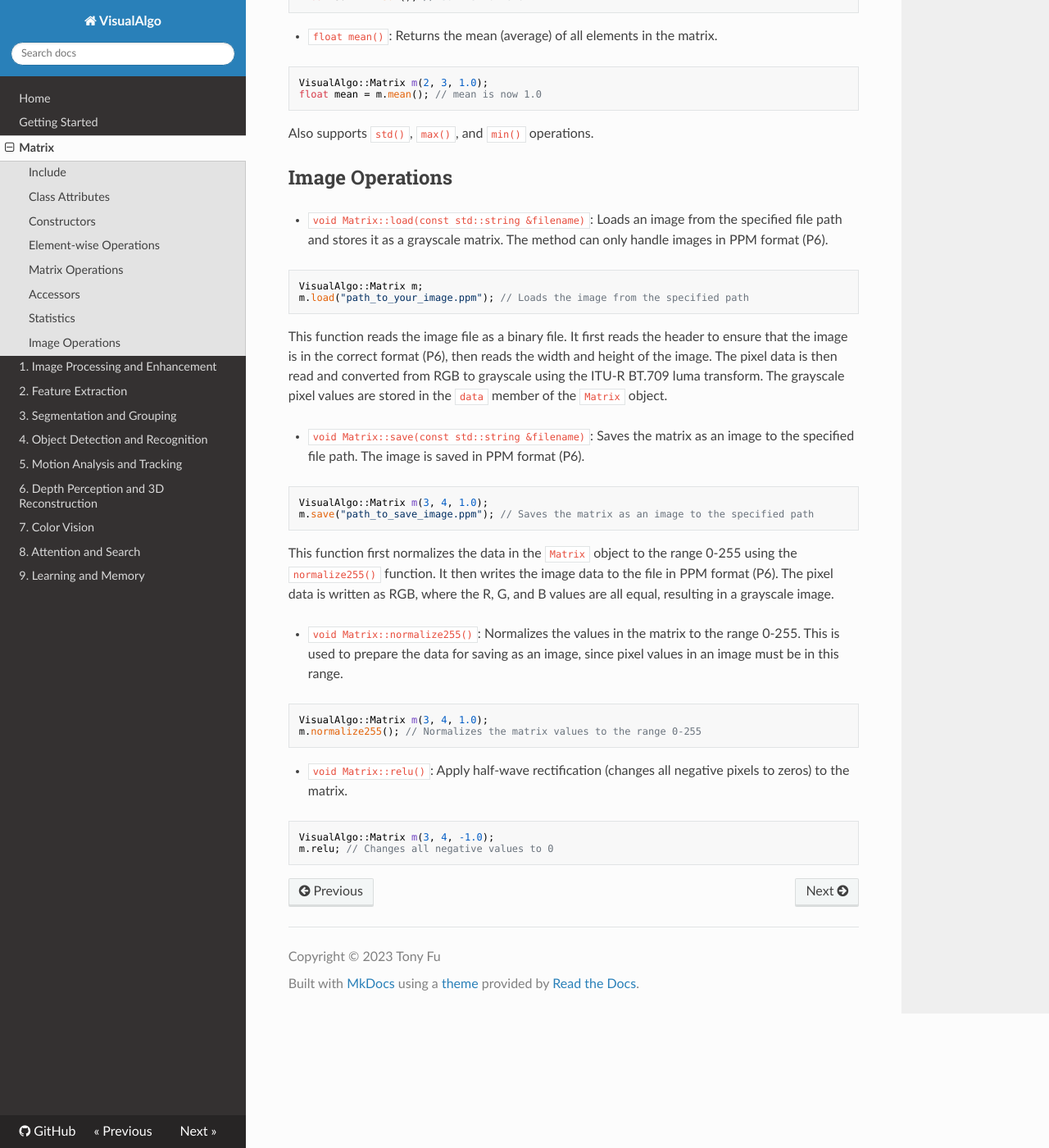
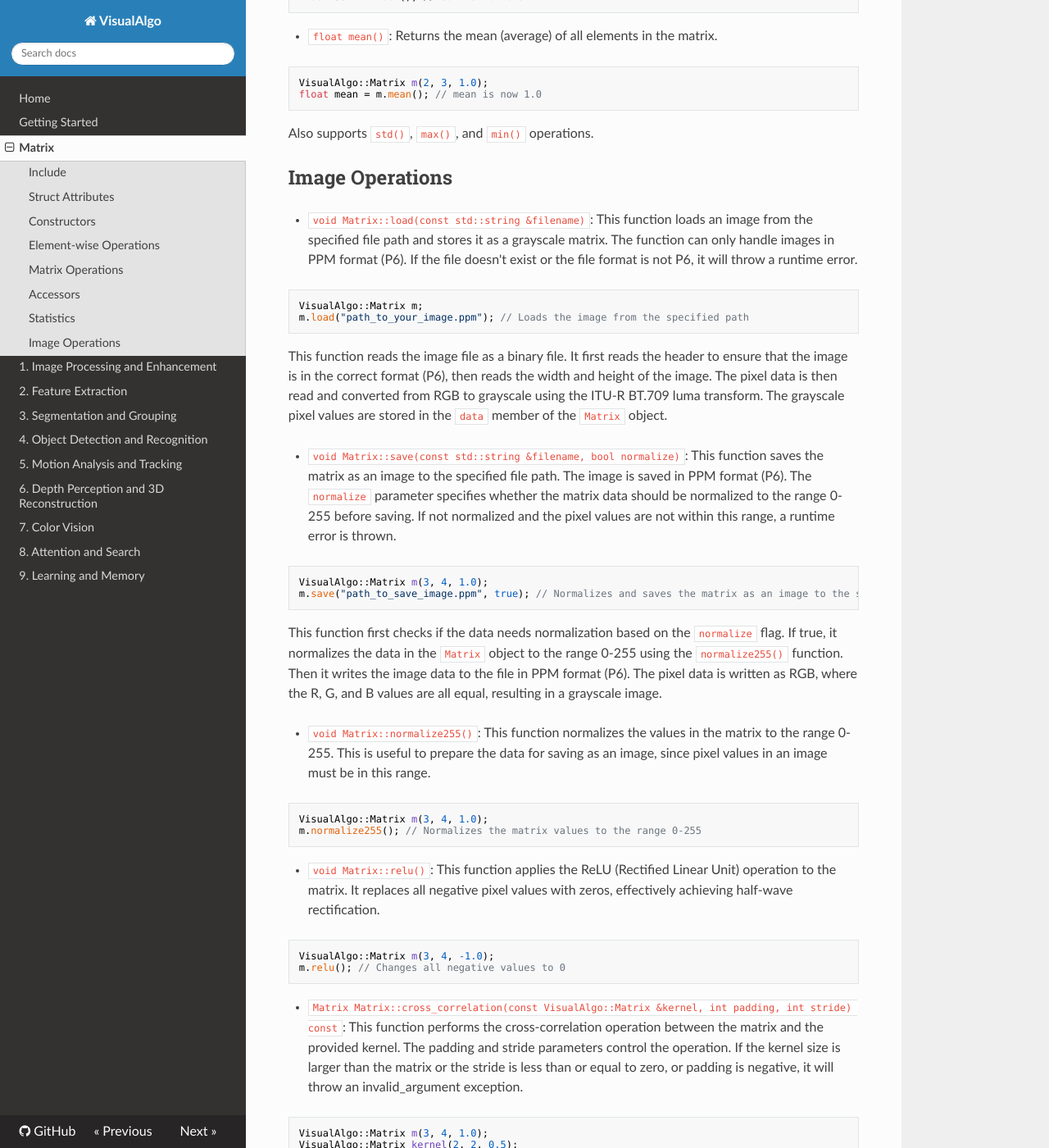
Before and after one commit to tonyfu97/VisualAlgo, an MkDocs documentation site: the page built from docs/pages/matrix.md, in a window 1280 px wide and 1400 px high, scrolled down 2774 px. Shown: the whole window at 82% size. Built offline with MkDocs 1.6.1, drawn with Linux system fonts in a browser that asks for light colours; nearby versions of some CDN libraries; some of the changed text lies outside the part shown.

Commit message:
Update matrix documentation

````diff
--- a/docs/pages/matrix.md
+++ b/docs/pages/matrix.md
@@ -8,7 +8,7 @@ The `Matrix` struct provides a two-dimensional matrix object, along with numerou
 #include "helpers/matrix.hpp"
 ```
 
-## Class Attributes
+## Struct Attributes
 
 * `rows` (`int`): The number of rows in the matrix.
 * `cols` (`int`): The number of columns in the matrix.
@@ -137,37 +137,41 @@ float mean = m.mean(); // mean is now 1.0
 
 Also supports `std()`, `max()`, and `min()` operations.
 
-
 ## Image Operations
 
-* `void Matrix::load(const std::string &filename)`: Loads an image from the specified file path and stores it as a grayscale matrix. The method can only handle images in PPM format (P6).
+* `void Matrix::load(const std::string &filename)`: This function loads an image from the specified file path and stores it as a grayscale matrix. The function can only handle images in PPM format (P6). If the file doesn't exist or the file format is not P6, it will throw a runtime error.
 
 ```cpp
 VisualAlgo::Matrix m;
 m.load("path_to_your_image.ppm"); // Loads the image from the specified path
 ```
-
 This function reads the image file as a binary file. It first reads the header to ensure that the image is in the correct format (P6), then reads the width and height of the image. The pixel data is then read and converted from RGB to grayscale using the ITU-R BT.709 luma transform. The grayscale pixel values are stored in the `data` member of the `Matrix` object.
 
-* `void Matrix::save(const std::string &filename)`: Saves the matrix as an image to the specified file path. The image is saved in PPM format (P6).
+* `void Matrix::save(const std::string &filename, bool normalize)`: This function saves the matrix as an image to the specified file path. The image is saved in PPM format (P6). The `normalize` parameter specifies whether the matrix data should be normalized to the range 0-255 before saving. If not normalized and the pixel values are not within this range, a runtime error is thrown.
 
 ```cpp
 VisualAlgo::Matrix m(3, 4, 1.0);
-m.save("path_to_save_image.ppm"); // Saves the matrix as an image to the specified path
+m.save("path_to_save_image.ppm", true); // Normalizes and saves the matrix as an image to the specified path
 ```
+This function first checks if the data needs normalization based on the `normalize` flag. If true, it normalizes the data in the `Matrix` object to the range 0-255 using the `normalize255()` function. Then it writes the image data to the file in PPM format (P6). The pixel data is written as RGB, where the R, G, and B values are all equal, resulting in a grayscale image.
 
-This function first normalizes the data in the `Matrix` object to the range 0-255 using the `normalize255()` function. It then writes the image data to the file in PPM format (P6). The pixel data is written as RGB, where the R, G, and B values are all equal, resulting in a grayscale image.
-
-* `void Matrix::normalize255()`: Normalizes the values in the matrix to the range 0-255. This is used to prepare the data for saving as an image, since pixel values in an image must be in this range.
+* `void Matrix::normalize255()`: This function normalizes the values in the matrix to the range 0-255. This is useful to prepare the data for saving as an image, since pixel values in an image must be in this range.
 
 ```cpp
 VisualAlgo::Matrix m(3, 4, 1.0);
 m.normalize255(); // Normalizes the matrix values to the range 0-255
 ```
-
-* `void Matrix::relu()`: Apply half-wave rectification (changes all negative pixels to zeros) to the matrix.
+* `void Matrix::relu()`: This function applies the ReLU (Rectified Linear Unit) operation to the matrix. It replaces all negative pixel values with zeros, effectively achieving half-wave rectification.
 
 ```cpp
 VisualAlgo::Matrix m(3, 4, -1.0);
-m.relu; // Changes all negative values to 0
+m.relu(); // Changes all negative values to 0
 ```
+* `Matrix Matrix::cross_correlation(const VisualAlgo::Matrix &kernel, int padding, int stride) const`: This function performs the cross-correlation operation between the matrix and the provided kernel. The padding and stride parameters control the operation. If the kernel size is larger than the matrix or the stride is less than or equal to zero, or padding is negative, it will throw an invalid_argument exception.
+
+```cpp
+VisualAlgo::Matrix m(3, 4, 1.0);
+VisualAlgo::Matrix kernel(2, 2, 0.5);
+VisualAlgo::Matrix result = m.cross_correlation(kernel, 1, 2); // Perform cross-correlation
+```
+This function creates an output matrix of appropriate size based on the input matrix, kernel, padding and stride. It then performs the cross-correlation operation and stores the result in the output matrix.
````
